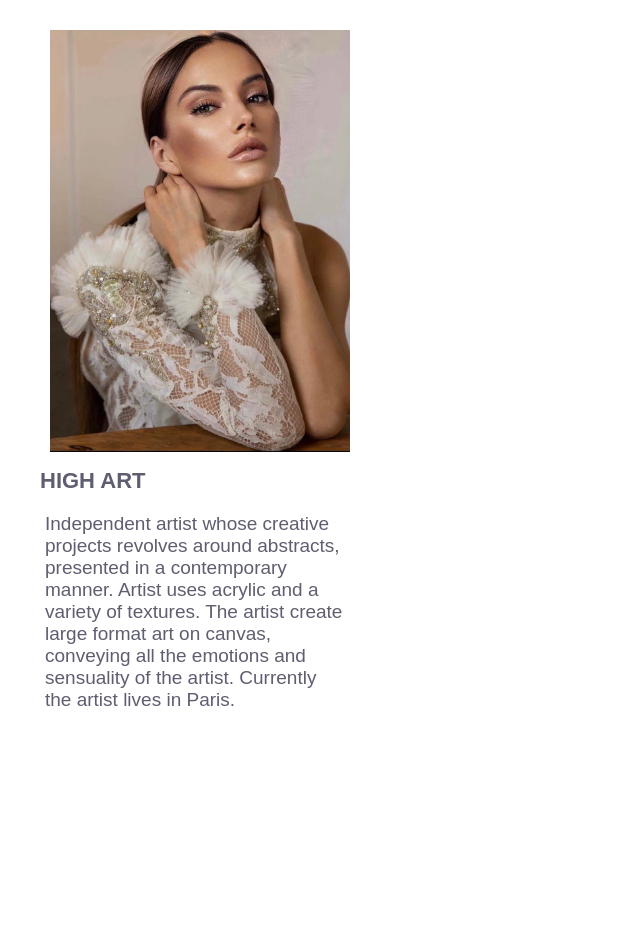
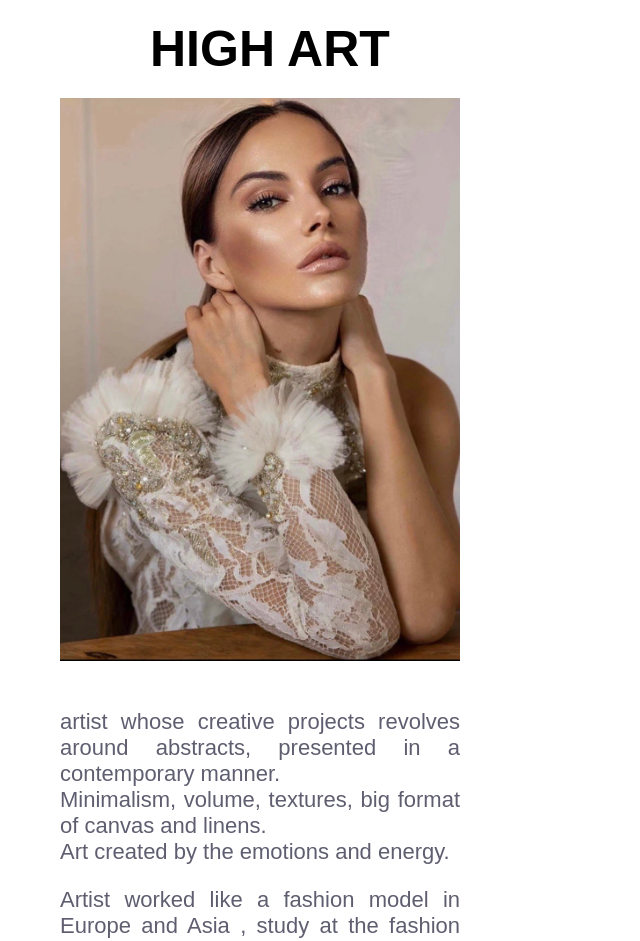
Before and after one commit to teva-redpill/high_art, a React (Create React App) app: page / in a window 1280 px wide. Shown: the top 941 px of the page, without its empty margins (0-640 px from the left). Before the commit the page ends 820 px from the top, so only its background shows below. Built offline with nearby package versions, Linux system fonts and the light colour scheme.

Commit message:
fix: about

```diff
--- a/src/components/cardQR/index.js
+++ b/src/components/cardQR/index.js
@@ -15,32 +15,34 @@ const CardQR = props => {
   const img_ = `/assets/img/${name}.jpg`
 
   return (
-    <div style={{fontFamily: "'Poppins', sans-serif", fontSize:'22px', marginTop:'20px', marginLeft:'40px'}}>
+    <div style={{display:'flex !important',justifyContent:'center', fontFamily: "'Poppins', sans-serif", fontSize:'22px', marginTop:'20px', marginLeft:'40px'}}>
     {name === 'me' ?
     <Card>
-    <Card.Img variant="top" style={{ width:'300px', padding:'10px'}} src='/assets/img/me.jpeg' />
+    <Card.Title style={{marginLeft:'110px', fontSize:'50px', fontWeight:'bold', color:'#000000' }}><b>HIGH ART</b></Card.Title>
+    <Card.Img variant="top" style={{maxWidth:'400px',padding:'20px'}} src='/assets/img/me.jpeg' />
     <Card.Body>
-      <Card.Title style={{fontSize:'22px', fontWeight:'bold', color:'rgba(25, 25, 51, 0.7)' }}>HIGH ART</Card.Title>
-      <Card.Text style={{marginLeft:'5px', fontSize:'19px', color:'rgba(25, 25, 51, 0.7)', width:'300px' }}>
-      Independent artist whose creative projects revolves around abstracts, presented in a contemporary manner.
-      Artist uses acrylic and a variety  of textures. The artist create large format art on canvas, conveying all the emotions and sensuality of the artist.
-      Currently the artist lives in Paris.
+      <Card.Text style={{justifyContent:'center !important', marginLeft:'20px', fontSize:'22px', color:'rgba(25, 25, 51, 0.7)', width:'400px', textAlign:'justify' }}>
+        <p style={{textAlign:'justify'}}>artist whose creative projects revolves around abstracts, presented in a contemporary manner.<br/>
+Minimalism, volume, textures, big format of canvas and linens.<br/>
+Art created by the emotions and energy.
+</p>
+      <p style={{textAlign:'justify'}}>
+Artist worked like  a fashion model in Europe and Asia ,  study at the fashion school - Marangoni in Milan. Always has been interested about different variety or creations.
+<br/>Nowadays artist live in Paris.</p>
       </Card.Text>
     </Card.Body>
   </Card>
    :
     <Card>
-      <Card.Title style={{marginLeft:'25px', marginBottom:'5px', fontSize:'28px'}}>Highart</Card.Title>
+      <Card.Title style={{marginLeft:'23px',marginBottom:'10px', fontSize:'24px', fontWeight:'bold', color:'#000000' }}><b>HIGH ART</b></Card.Title>
       <Card.Img variant="top" style={{ width:'150px'}} src={img_} />
-      <Card.Body style={{justifyContent:'center', width:'150px'}}>
-        <Card.Title style={{fontSize:'22px', fontWeight:'bold', color:'rgba(25, 25, 51, 0.7)' }}>{name}</Card.Title>
-        <Card.Text style={{fontSize:'19px', color:'rgba(25, 25, 51, 0.7)' }}>
+      <Card.Body style={{display:'flex !important'}}>
+        <Card.Title style={{justifyContent:'center', fontSize:'20px', fontWeight:'bold', color:'rgba(25, 25, 51, 0.7)', width:'150px', textAlign:'justify'}}>{name}</Card.Title>
+        <Card.Text style={{justifyContent:'center', marginLeft:'0px', fontSize:'20px', color:'rgba(25, 25, 51, 0.7)', width:'150px', textAlign:'justify' }}>
         {materials}
-        </Card.Text>
-        <Card.Text style={{marginTop:'-15px', fontSize:'19px', color:'rgba(25, 25, 51, 0.7)' }}>
         ({dimensions})
         </Card.Text>
-        <Card.Text style={{marginTop:'-5px', fontSize:'25px' }}>
+        <Card.Text style={{marginLeft:'30px', marginTop:'-5px', fontSize:'25px' }}>
          {price}
         </Card.Text>
       </Card.Body>
```
